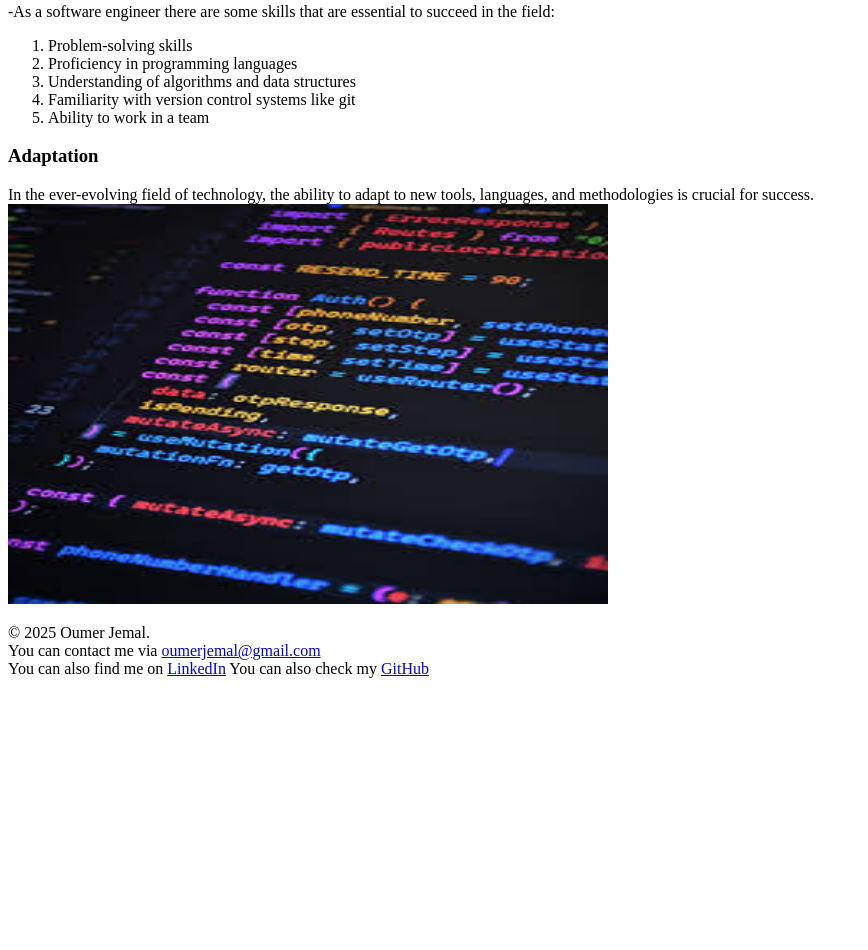
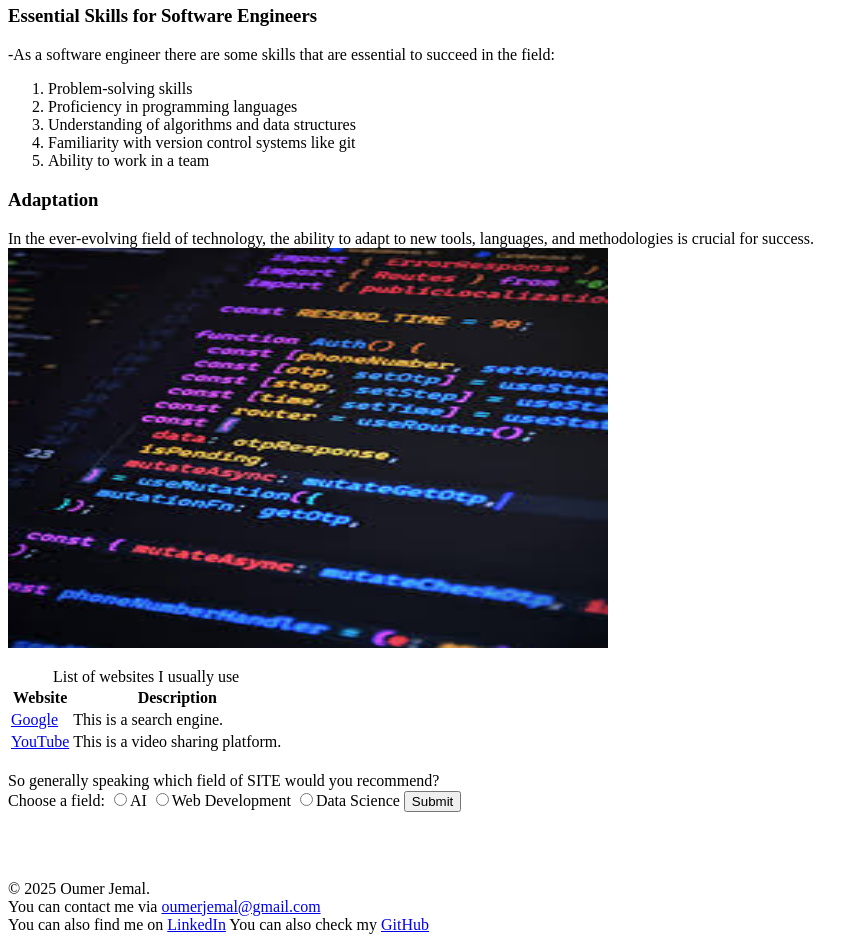
Before and after one commit to oumerjm/MyPortfolio, a plain HTML site: page index.html in a window 1280 px wide. Shown: the part 300-1250 px from the top of the page, without its empty margins (0-868 px from the left). Before the commit the page ends 994 px from the top, so only its background shows below. Drawn offline with Linux system fonts and the light colour scheme.

Commit message:
edited the table on my home page

```diff
--- a/index.html
+++ b/index.html
@@ -5,7 +5,7 @@
     <meta name="viewport" content="width=device-width, initial-scale=1.0">
     <title>My Portfolio</title>
 </head>
-<body>
+<body background-color="lightblue">
     <header>
         <h1>Welcome to My Portfolio</h1>
         <nav>
@@ -30,6 +30,7 @@
         </div>
     </main>
     <section>
+        <h3>Essential Skills for Software Engineers</h3>
         <p>-As a software engineer there are some skills that are essential to succeed in the field:</p>
         <ol>
             <li>Problem-solving skills</li>
@@ -44,8 +45,36 @@
         <p>In the ever-evolving field of technology, the ability to adapt to new tools, languages, and methodologies is crucial for success.
             <br>
             <img src="images/coding image 2.jpeg" width="600" height="400" alt="Coding Image">
+            <table>
+                <caption>List of websites I usually use</caption>
+                <tr>
+                    <th>Website</th>
+                    <th>Description</th>
+                </tr>
+                <tr>
+                    <td><a href="https://www.google.com/">Google</a></td>
+                    <td>This is a search engine.</td>
+                </tr>
+                <tr>
+                    <td><a href="https://www.youtube.com/">YouTube</a></td>
+                    <td>This is a video sharing platform.</td>
+                </tr>
+                </table>
+
+            <br>
+            So generally speaking which field of SITE would you recommend?
+            <form action="submit.html">
+                <label for="field">Choose a field:</label>
+                <input type="radio" name="field" value="AI">AI
+                <input type="radio" name="field" value="Web Development">Web Development
+                <input type="radio" name="field" value="Data Science">Data Science
+            </input>
+                <input type="submit" value="Submit">
+            </form>
         </p>
     </aside>
+    <br>
+    <br>
 
     <footer>
         <p>&copy; 2025 Oumer Jemal.
```
